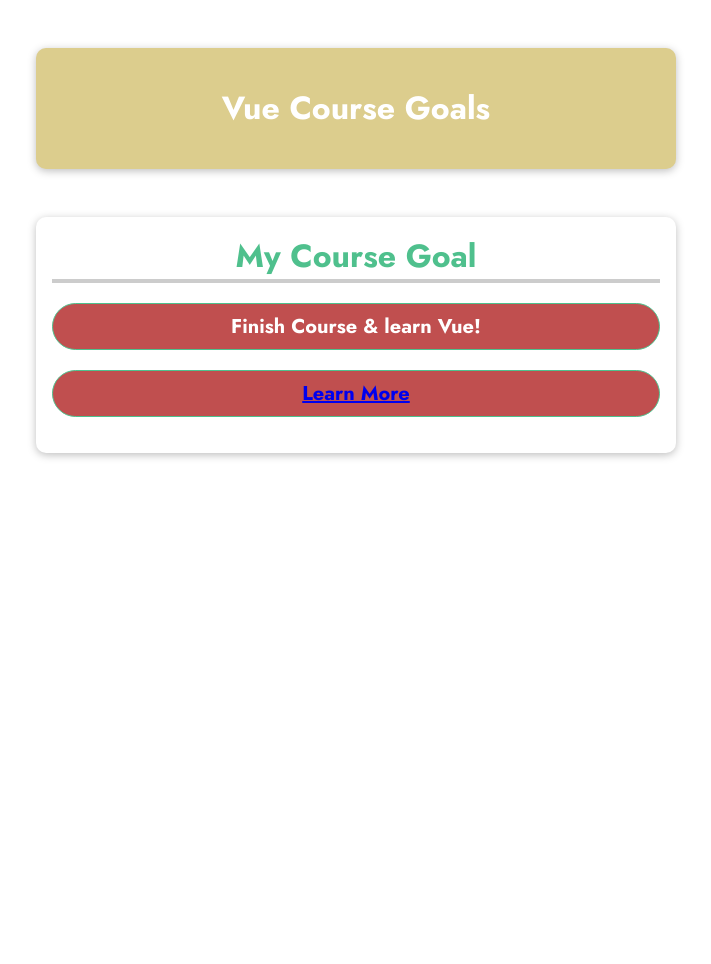
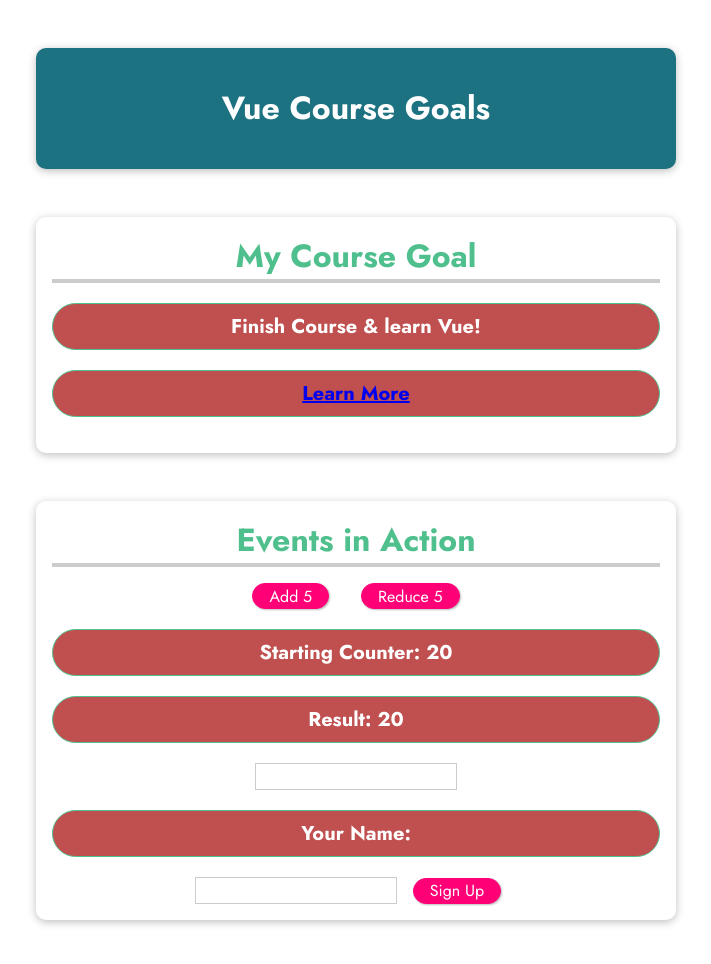
Before and after one commit to AthiraPKumar/vuejs-basic-mini-app-01, a plain HTML site: page index.html in a window 1280 px wide. Shown: the whole page, without its empty margins (284-995 px from the left). Before the commit the page ends 800 px from the top, so only its background shows below. Drawn offline with nearby package versions, Linux system fonts and the light colour scheme.

Commit message:
added events in action & functionalities respectively

```diff
--- a/app.js
+++ b/app.js
@@ -4,6 +4,9 @@ const app = Vue.createApp({
       courseGoalA: "Finish Course & learn Vue!",
       courseGoalB: "Master Course",
       VueLink: "https://vuejs.org/",
+      counter: 20,
+      name: "",
+      confirmedName: "",
     };
   },
   methods: {
@@ -15,7 +18,22 @@ const app = Vue.createApp({
         return this.courseGoalB;
       }
     },
+    addEvent(num) {
+      return (this.counter += num);
+    },
+    removeEvent(num) {
+      return (this.counter -= num);
+    },
+    setName(event) {
+      this.name = event.target.value;
+    },
+    submitForm(event) {
+      alert("submitted");
+    },
+    confirmedNameOnEnter() {
+      this.confirmedName = this.name;
+    },
   },
 });
 
-app.mount("#user-goal");
+app.mount("#courseApp");
--- a/index.html
+++ b/index.html
@@ -12,7 +12,7 @@
     <script src="https://unpkg.com/vue@next" defer></script>
     <script src="app.js" defer></script>
   </head>
-  <body>
+  <body id="courseApp">
     <header>
       <h1>Vue Course Goals</h1>
     </header>
@@ -21,5 +21,24 @@
       <p>{{outputGoal()}}</p>
       <p><a v-bind:href="VueLink" target="_blank">Learn More</a></p>
     </section>
+    <section id="events">
+      <h2>Events in Action</h2>
+      <button v-on:click="addEvent(5)">Add 5</button>
+      <button v-on:click="removeEvent(5)">Reduce 5</button>
+      <!-- starting counter values only be evaluated once hence v-once -->
+      <p v-once>Starting Counter: {{counter}}</p>
+      <p>Result: {{counter}}</p>
+      <input
+        type="text"
+        v-on:input="setName($event)"
+        v-on:keyup.enter="confirmedNameOnEnter"
+      />
+      <p>Your Name: {{confirmedName}}</p>
+      <!-- prevent fron reloading page after click on submit & refresh data -->
+      <form v-on:submit.prevent="submitForm($event)">
+        <input type="text" />
+        <button>Sign Up</button>
+      </form>
+    </section>
   </body>
 </html>
--- a/styles.css
+++ b/styles.css
@@ -15,7 +15,7 @@ header {
   margin: 3rem auto;
   border-radius: 10px;
   padding: 1rem;
-  background-color: #dccd8d;
+  background-color: #1c7280;
   color: white;
   text-align: center;
   width: 90%;
@@ -76,3 +76,61 @@ header {
   border-color: #ec3169;
   box-shadow: 1px 1px 4px rgba(0, 0, 0, 0.26);
 }
+
+/* events */
+#events {
+  box-shadow: 0 2px 8px rgba(0, 0, 0, 0.26);
+  margin: 3rem auto;
+  border-radius: 10px;
+  padding: 1rem;
+  text-align: center;
+  width: 90%;
+  max-width: 40rem;
+}
+
+#events h2 {
+  font-size: 2rem;
+  border-bottom: 4px solid #ccc;
+  color: #4fc08d;
+  margin: 0 0 1rem 0;
+}
+
+#events p {
+  font-size: 1.25rem;
+  font-weight: bold;
+  border: 1px solid #4fc08d;
+  background-color: #c04f4f;
+  color: white;
+  padding: 0.5rem;
+  border-radius: 25px;
+}
+
+#events input {
+  font: inherit;
+  border: 1px solid #ccc;
+}
+
+#events input:focus {
+  outline: none;
+  border-color: #99601b;
+  background-color: #d7fdeb;
+}
+
+#events button {
+  font: inherit;
+  cursor: pointer;
+  border: 1px solid #ff0077;
+  background-color: #ff0077;
+  color: white;
+  padding: 0.05rem 1rem;
+  box-shadow: 1px 1px 2px rgba(0, 0, 0, 0.26);
+  border-radius: 20px;
+  margin: 0 1rem;
+}
+
+#events button:hover,
+#events button:active {
+  background-color: #ec3169;
+  border-color: #ec3169;
+  box-shadow: 1px 1px 4px rgba(0, 0, 0, 0.26);
+}
```
